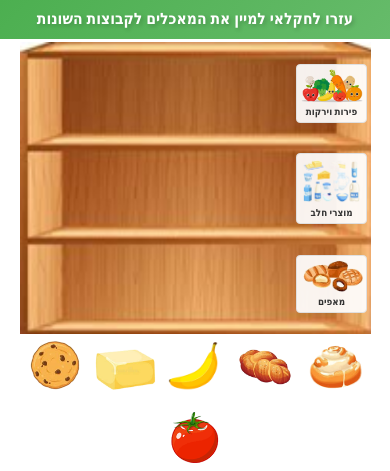
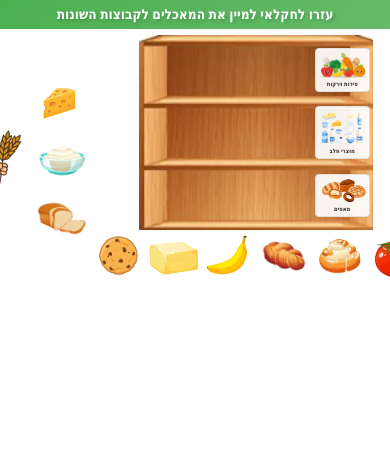
Before and after one commit to DavidShermann/food-sorting-game, a plain HTML site: page index.html in a window 390 px wide. Shown: the top 471 px of the page. Drawn offline with nearby package versions, Linux system fonts and the light colour scheme.

Commit message:
Revert "Mobile & tablet responsive layout + UI updates"
This reverts commit 2ba48b185e546528c2af2f30fc33d3bae37657ac.

```diff
--- a/css/style.css
+++ b/css/style.css
@@ -8,7 +8,6 @@
   width: 100%;
   height: 100%;
   overflow: hidden;
-  -webkit-tap-highlight-color: transparent;
 }
 
 body {
@@ -341,248 +340,3 @@
   100% { transform: translateY(60vmin) rotate(720deg); opacity: 0; }
 }
 @keyframes popIn { 0% { transform: scale(0); } 70% { transform: scale(1.2); } 100% { transform: scale(1); } }
-
-/* ==========================================================
-   TABLET PORTRAIT (width < 1024px)
-   Shelf + categories stay, side items move under shelf
-   ========================================================== */
-@media (max-width: 1024px) and (orientation: portrait) {
-  html, body {
-    overflow-y: auto;
-    overflow-x: hidden;
-  }
-
-  #game-container {
-    height: auto;
-    min-height: 100vh;
-    min-height: 100dvh;
-    overflow: visible;
-  }
-
-  #game-area {
-    flex-wrap: wrap;
-    padding: 1.5vmin 1vmin 0;
-    gap: 1vmin;
-  }
-
-  /* Hide the farmer on small portrait screens — too crowded */
-  .decor-item {
-    width: 20vmin;
-    height: 20vmin;
-    order: -1;
-  }
-
-  .items-column {
-    flex-direction: row;
-    flex-wrap: wrap;
-    justify-content: center;
-    min-width: unset;
-    order: 3;
-    gap: 1vmin;
-  }
-
-  #shelf-and-bottom {
-    order: 1;
-  }
-
-  #shelf-image {
-    width: min(75vw, 55vh);
-  }
-
-  .drag-item {
-    width: 12vmin;
-    height: 12vmin;
-  }
-
-  .category-card {
-    width: 13vmin;
-  }
-
-  .category-card .category-preview {
-    width: 11vmin;
-  }
-
-  .category-card .category-label {
-    font-size: min(1.3vmin, 0.75rem);
-  }
-
-  #items-bottom {
-    flex-wrap: wrap;
-    gap: 1.5vmin;
-  }
-}
-
-/* ==========================================================
-   MOBILE PORTRAIT (width < 768px)
-   Everything stacks vertically — shelf on top, items below
-   ========================================================== */
-@media (max-width: 768px) and (orientation: portrait) {
-  #game-area {
-    flex-direction: column;
-    align-items: center;
-    gap: 1vw;
-    padding: 1vw;
-  }
-
-  /* Farmer below items */
-  .decor-item {
-    width: 20vw;
-    height: 20vw;
-    order: 10;
-  }
-
-  /* Side columns become horizontal rows */
-  .items-column {
-    flex-direction: row;
-    flex-wrap: wrap;
-    justify-content: center;
-    min-width: unset;
-    order: 5;
-    gap: 2vw;
-  }
-
-  #shelf-and-bottom {
-    order: 1;
-    width: 100%;
-    align-items: center;
-  }
-
-  /* Shelf fills most of the width */
-  #shelf-image {
-    width: 85vw;
-  }
-
-  .drag-item {
-    width: 13vw;
-    height: 13vw;
-  }
-
-  .category-card {
-    width: 18vw;
-  }
-
-  .category-card .category-preview {
-    width: 16vw;
-  }
-
-  .category-card .category-label {
-    font-size: min(2.5vw, 0.8rem);
-  }
-
-  .shelf-items-area .sorted-item {
-    width: 10vw;
-    height: 10vw;
-  }
-
-  #items-bottom {
-    flex-wrap: wrap;
-    gap: 2vw;
-  }
-
-  #game-title {
-    font-size: min(4vw, 1.3rem);
-  }
-
-  #game-header {
-    padding: 2vw 3vw;
-  }
-
-  #game-complete-card {
-    padding: 5vw 6vw;
-  }
-
-  #success-title {
-    font-size: min(10vw, 3rem);
-  }
-
-  #play-again-btn {
-    padding: 2vw 6vw;
-    font-size: min(3.5vw, 1.1rem);
-  }
-}
-
-/* ==========================================================
-   SMALL PHONE (width < 480px)
-   ========================================================== */
-@media (max-width: 480px) {
-  .decor-item {
-    width: 22vw;
-    height: 22vw;
-  }
-
-  .drag-item {
-    width: 16vw;
-    height: 16vw;
-  }
-
-  #shelf-image {
-    width: 90vw;
-  }
-
-  .category-card {
-    width: 18vw;
-  }
-
-  .category-card .category-preview {
-    width: 16vw;
-  }
-
-  .category-card .category-label {
-    font-size: 2.5vw;
-  }
-}
-
-/* ==========================================================
-   LANDSCAPE MOBILE/TABLET
-   Keep horizontal layout but shrink everything
-   ========================================================== */
-@media (max-height: 500px) and (orientation: landscape) {
-  #game-header {
-    padding: 0.5vmin 2vmin;
-  }
-
-  #game-title {
-    font-size: min(2.5vmin, 1rem);
-  }
-
-  #game-area {
-    padding: 0.5vmin 1vmin 0;
-    gap: 0.8vmin;
-  }
-
-  .drag-item {
-    width: 10vmin;
-    height: 10vmin;
-  }
-
-  .decor-item {
-    width: 22vmin;
-    height: 22vmin;
-  }
-
-  #shelf-image {
-    width: min(50vmin, 55vh);
-  }
-
-  .category-card {
-    width: 11vmin;
-  }
-
-  .category-card .category-preview {
-    width: 9vmin;
-  }
-
-  .category-card .category-label {
-    font-size: 1.2vmin;
-  }
-
-  #items-bottom {
-    gap: 0.8vmin;
-    padding: 0.2vmin 0 0.3vmin;
-  }
-
-  .shelf-items-area .sorted-item {
-    width: 6vmin;
-    height: 6vmin;
-  }
-}
--- a/index.html
+++ b/index.html
@@ -2,7 +2,7 @@
 <html lang="he" dir="rtl">
 <head>
   <meta charset="UTF-8">
-  <meta name="viewport" content="width=device-width, initial-scale=1.0, maximum-scale=1.0, user-scalable=no">
+  <meta name="viewport" content="width=device-width, initial-scale=1.0">
   <title>מיון מאכלים לקטגוריות</title>
   <link rel="preconnect" href="https://fonts.googleapis.com">
   <link rel="preconnect" href="https://fonts.gstatic.com" crossorigin>
```
